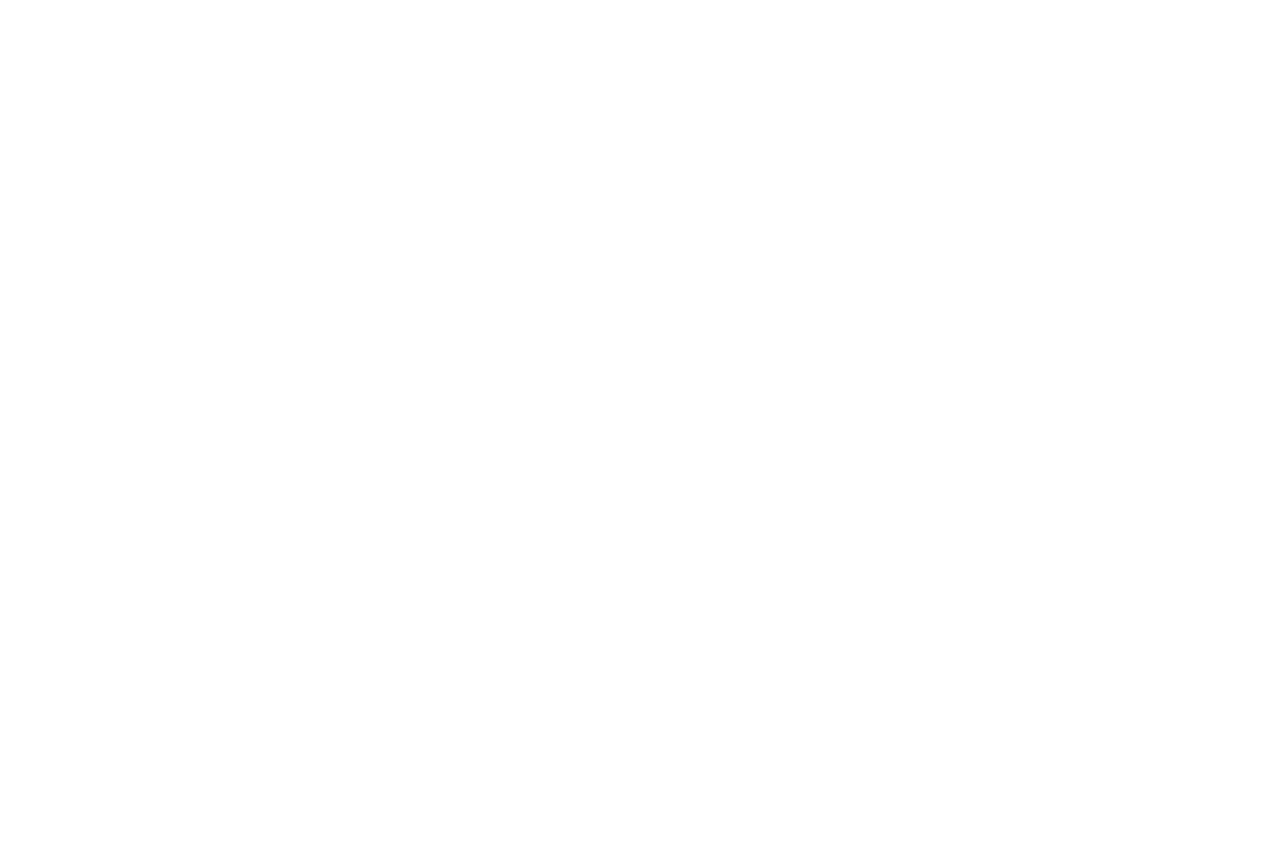
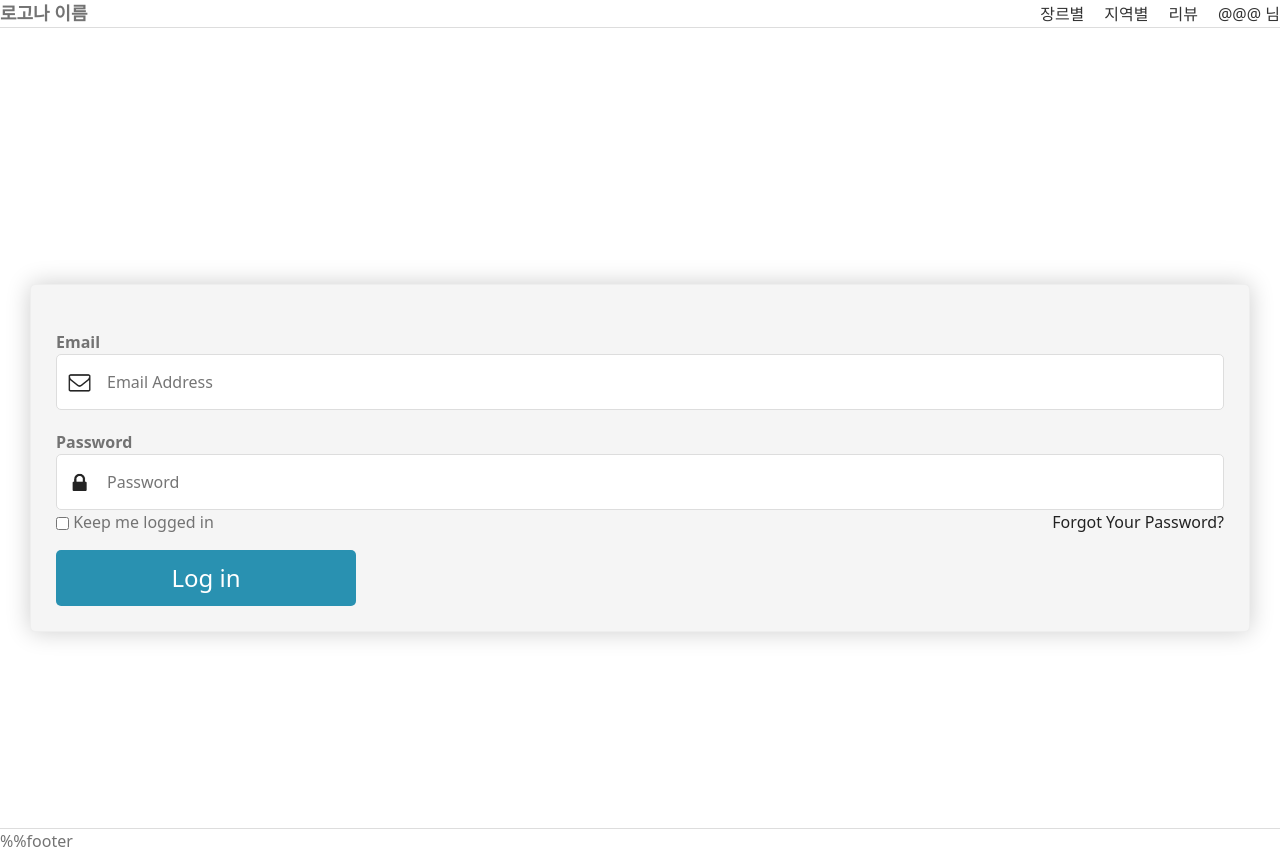
Before and after one commit to Chae-1/gallerygather, a Vue app in the folder gallerygather-front/: page /login in a window 1280 px wide. Before the commit this address had no page. Before the commit the page ends 800 px from the top, so only its background shows below. Built offline with nearby package versions, Linux system fonts and the light colour scheme.

Commit message:
login form

```diff
--- a/gallerygather-front/src/layout/Home.vue
+++ b/gallerygather-front/src/layout/Home.vue
@@ -28,6 +28,8 @@
   }
 
   #container {
-    min-height: 90vh;
+    width: 100%;
+    height: 100%;
   }
+
 </style>
--- a/gallerygather-front/src/router/HomeRoute.js
+++ b/gallerygather-front/src/router/HomeRoute.js
@@ -1,6 +1,7 @@
 import Home from "@/layout/Home.vue";
 import HomeMain from "@/views/HomeMain.vue";
 import PageExhibitionDetail from "@/views/PageExhibitionDetail.vue";
+import Login from "@/views/Login.vue";
 
 const homeRoute = {
     path: '/',
@@ -16,6 +17,11 @@
         {
             path: '/exhibitiondetails',
             component: PageExhibitionDetail
+        },
+        {
+            path: '/login',
+            name: 'login',
+            component: Login,
         }
     ]
 };
--- a/gallerygather-front/src/views/HomeMain.vue
+++ b/gallerygather-front/src/views/HomeMain.vue
@@ -54,18 +54,64 @@
         </p>
         <div class="sort-selection-side">
           <ul class="view-sort-list">
-            <li class="button-text">추천순</li>
-            <li class="button-text">최신순</li>
-            <li class="button-text">조회순</li>
-            <li class="button-text">좋아요순</li>
-            <li class="button-round">상세옵션 열기</li>
-            <input type="text" class="search-input"/>
+            <li class="button-text">
+              <button>추천순</button>
+            </li>
+            <li class="button-text">
+              <button>최신순</button>
+            </li>
+            <li class="button-text">
+              <button>조회순</button>
+            </li>
+            <li class="button-text">
+              <button>좋아요순</button>
+            </li>
           </ul>
+          <div class="rbox-block">
+            <button class="filter-button">
+              상세옵션
+              <span class="st-text">열기</span>
+            </button>
+            <span class="search-box hide-mo">
+              <input type="text" class="o-input" placeholder="전시명, 작가명, 전시 공간명 등을 입력해주세요" name="search_keyword"
+                     maxlength="20" value="">
+              <button type="button" class="o-btn o-btn-search" aria-label="검색"></button>
+            </span>
+          </div>
         </div>
       </div>
 
-      <div class="main-content-list">
+      <div>
+        <b-card-group deck>
+          <b-card title="Title" img-src="https://picsum.photos/300/300/?image=41" img-alt="Image" img-top>
+            <b-card-text>
+              This is a wider card with supporting text below as a natural lead-in to additional content.
+              This content is a little bit longer.
+            </b-card-text>
+            <template #footer>
+              <small class="text-muted">Last updated 3 mins ago</small>
+            </template>
+          </b-card>
 
+          <b-card title="Title" img-src="https://picsum.photos/300/300/?image=41" img-alt="Image" img-top>
+            <b-card-text>
+              This card has supporting text below as a natural lead-in to additional content.
+            </b-card-text>
+            <template #footer>
+              <small class="text-muted">Last updated 3 mins ago</small>
+            </template>
+          </b-card>
+
+          <b-card title="Title" img-src="https://picsum.photos/300/300/?image=41" img-alt="Image" img-top>
+            <b-card-text>
+              This is a wider card with supporting text below as a natural lead-in to additional content.
+              This card has even longer content than the first to show that equal height action.
+            </b-card-text>
+            <template #footer>
+              <small class="text-muted">Last updated 3 mins ago</small>
+            </template>
+          </b-card>
+        </b-card-group>
       </div>
 
     </article>
@@ -101,16 +147,8 @@
   padding: 50px;
   display: flex;
   flex-direction: column;
-  background-color: beige;
 }
 
-.main-content .button-text {
-  color: darkgray;
-  padding-right: 20px;
-  text-align: center;
-  margin-right: 7px;
-  position: relative;
-}
 
 .sort-selection {
   display: flex;
@@ -119,14 +157,89 @@
   align-items: center;
 }
 
+.sort-selection .rbox-block {
+  display: flex;
+  z-index: 10;
+}
+
 .sort-selection-side {
   display: flex;
   margin-left: auto;
   align-items: center;
 }
 
-.view-sort-list {
-  display:flex;
+.sort-selection-side .search-box {
+  width: 100%;
+  min-width: 360px;
+  max-width: 360px;
 }
 
+
+.view-sort-list {
+  display: flex;
+  align-items: center;
+  line-height: 1;
+  color: #666;
+}
+
+.view-sort-list li {
+  position: relative;
+  padding-left: 4px;
+  padding-right: 4px;
+}
+
+.filter-button {
+  position: relative;
+  display: inline-flex;
+  border: 1px solid #dbd3c7;
+  border-radius: 999px;
+  padding: 11px 16px;
+}
+
+.view-sort li + li:before {
+  position: absolute;
+  top: 50%;
+  left: 0;
+  display: block;
+  width: 1px;
+  height: 10px;
+  margin-top: -5px;
+  background: #dbd3c7;
+  background-color: rgb(219, 211, 199);
+  content: "";
+}
+
+.search-box .o-btn-search {
+  position: absolute;
+  padding: 3px;
+  border-radius: 0;
+  vertical-align: middle;
+  background: url("https://png.pngtree.com/png-clipart/20190705/original/pngtree-vector-search-icon-png-image_4271228.jpg");
+  background-repeat: no-repeat;
+  background-size: 18px auto;
+  flex-shrink: 0;
+}
+
+.search-box {
+  position: relative;
+  display: inline-flex;
+  flex-direction: row;
+  align-items: center;
+}
+
+.search-box .o-input {
+  width: 100%;
+  flex: 1 1;
+  height: 40px;
+  font-size: 14px;
+  color: #666;
+  padding: 8px 45px 8px 16px;
+  border: 1px solid #c8c6bd;
+  border-radius: 8px;
+  background: #eae7e2;
+}
+
+.filter-button .st-text {
+  margin-left: 3px;
+}
 </style>
--- /dev/null
+++ b/gallerygather-front/src/views/Login.vue
@@ -0,0 +1,118 @@
+<script>
+export default {
+  name: "Login.vue"
+}
+</script>
+
+<template>
+  <div>
+    <form class="login">
+      <span>Email</span>
+      <input type="email" placeholder="Email Address">
+      <span>Password</span>
+      <input type="password" placeholder="Password">
+      <p>
+        <label>
+          <input type="checkbox"> Keep me logged in
+        </label>
+        <a href="#none">Forgot Your Password?</a>
+      </p>
+      <button>Log in</button>
+    </form>
+  </div>
+</template>
+
+<style scoped>
+@import url('https://fonts.googleapis.com/css?family=Raleway&display=swap');
+
+body {
+  font-family: 'Raleway', sans-serif;
+  line-height: 1.5em;
+  margin: 0;
+  font-weight: 300;
+  display: flex;
+  justify-content: center;
+  align-items: center;
+  height: 100vh;
+  color: #222;
+}
+a {
+  text-decoration: none;
+  color: #222;
+}
+
+.login {
+  max-width: 1220px;
+  background-color: #f5f5f5;
+  border: 1px solid #eee;
+  border-radius: 5px;
+  padding: 25px;
+  box-sizing: border-box;
+  box-shadow: 0 0 25px rgba(0, 0, 0, 0.2);
+  margin: 20% auto;
+}
+
+.login span {
+  font-weight: bold;
+  display: block;
+  margin-top: 20px;
+}
+.login input[type=email],
+.login input[type=password] {
+  width: 100%;
+  padding: 15px;
+  box-sizing: border-box;
+  border: 1px solid #ddd;
+  border-radius: 5px;
+  padding-left: 50px;
+}
+.login input[type=email]:hover,
+.login input[type=password]:hover {
+  border: 1px solid dodgerblue;
+  box-shadow: 0 0 5px dodgerblue;
+}
+.login input[type=email] {
+  background: #fff url(../assets/img/icon-email.png) no-repeat center left 10px;
+}
+.login input[type=password] {
+  background: #fff url(../assets/img/icon-lock.png) no-repeat center left 10px;
+}
+.login input[type=email]::placeholder,
+.login input[type=password]::placeholder {
+  opacity: 1;
+  transition: 0.3s;
+}
+.login input[type=email]:focus::placeholder,
+.login input[type=password]:focus::placeholder {
+  opacity: 0;
+  visibility: hidden;
+}
+
+.login p {
+  overflow: hidden;
+}
+.login p label {
+  float: left;
+  cursor: pointer;
+}
+.login p a {
+  float: right;
+}
+.login p a:hover {
+  text-decoration: underline;
+}
+.login button {
+  background-color: #2991b1;
+  color: #fff;
+  width: 300px;
+  padding: 10px;
+  border-radius: 5px;
+  border: none;
+  cursor: pointer;
+  font-size: 24px;
+  transition: 0.3s;
+}
+.login button:hover {
+  background-color: #2c778e;
+}
+</style>
```
Also changed, not shown: gallerygather-front/src/assets/img/icon-email.png (added), gallerygather-front/src/assets/img/icon-lock.png (added).
